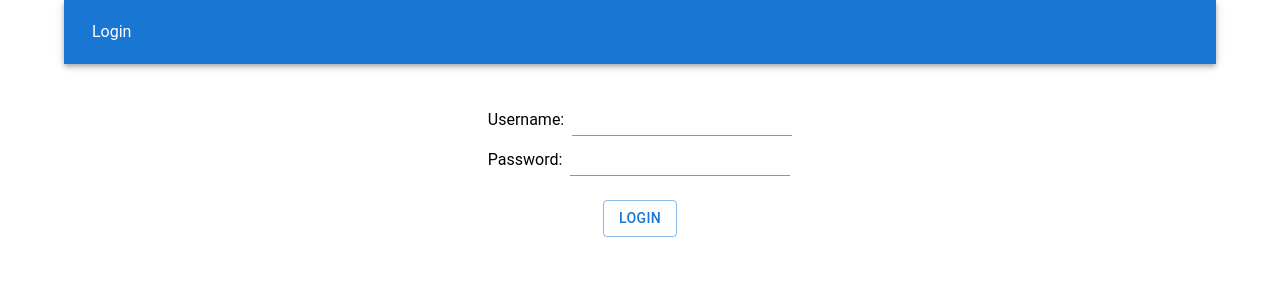
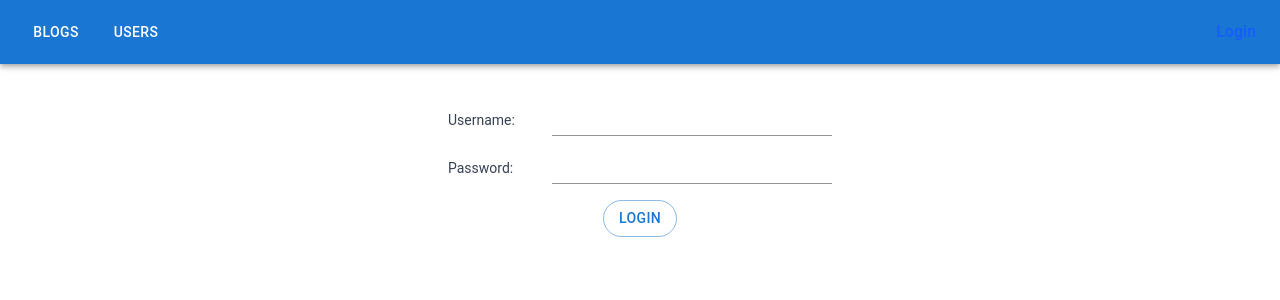
Before and after one commit to thetripleacoder/focus-space, a React app in the folder client/: page /create in a window 1280 px wide. Shown: the top 300 px of the page. Built offline with nearby package versions, Linux system fonts and the light colour scheme; the HTML template or start-up script is replaced by a standard one.

Commit message:
feat: Enhance UI for better user experience
- Improved blog list and details layout
- Styled blog form and login components
- Added button styling and rounded corners
- Enhanced menu and notification styling
- Improved user list component UI

```diff
--- a/client/src/App.jsx
+++ b/client/src/App.jsx
@@ -35,9 +35,8 @@ const App = () => {
   }, [loggedUser, dispatch]);
 
   return (
-    <Container>
+    <div className='w-full'>
       <Menu />
-
       <Notification />
 
       <Routes>
@@ -49,11 +48,11 @@ const App = () => {
             <Route path='/blogs/:id' element={<BlogDetails />} />
             <Route path='/users/:id' element={<UserBlogs />} />
             <Route path='/users' element={<Users />} />
-            {/* <Route path='/create' element={<CreateBlog />} /> */}
+            {/* <Route path="/create" element={<CreateBlog />} /> */}
           </>
         )}
       </Routes>
-    </Container>
+    </div>
   );
 };
 
--- a/client/src/components/BlogForm.jsx
+++ b/client/src/components/BlogForm.jsx
@@ -40,67 +40,42 @@ const BlogForm = ({ toggleRef }) => {
   };
 
   return (
-    <div className='w-100 mx-auto p-6 bg-white rounded-md '>
-      <h2 className='text-xl font-semibold text-gray-800 mb-4 text-center'>
-        Create a New Blog
+    <div className='max-w-2xl mx-auto mt-6 bg-white rounded-2xl shadow-lg border border-gray-200'>
+      <div className='px-6 py-4 border-b border-gray-100'>
+        <h2 className='text-lg font-semibold text-gray-800 text-center'>
+          What's on your mind, blogger?
         </h2>
+      </div>
 
-      <form onSubmit={addBlog} className='space-y-4'>
-        <div className='flex flex-col gap-1'>
-          <label htmlFor='title' className='text-sm text-gray-700'>
-            Title
-          </label>
+      <form onSubmit={addBlog} className='px-6 py-4 space-y-5'>
+        {['title', 'author', 'url'].map((field) => (
+          <div key={field}>
             <TextField
-            id='title'
+              id={field}
+              name={field}
               variant='outlined'
-            size='small'
-            data-testid='title'
-            name='title'
-            value={newBlogFormData.title}
+              size='medium'
+              placeholder={`Enter ${field}`}
+              value={newBlogFormData[field]}
               onChange={handleChange}
-            className='!bg-white'
+              fullWidth
+              InputProps={{
+                style: {
+                  borderRadius: '999px',
+                  backgroundColor: '#f9fafb',
+                },
+              }}
             />
           </div>
+        ))}
 
-        <div className='flex flex-col gap-1'>
-          <label htmlFor='author' className='text-sm text-gray-700'>
-            Author
-          </label>
-          <TextField
-            id='author'
-            variant='outlined'
-            size='small'
-            data-testid='author'
-            name='author'
-            value={newBlogFormData.author}
-            onChange={handleChange}
-            className='!bg-white'
-          />
-        </div>
-
-        <div className='flex flex-col gap-1'>
-          <label htmlFor='url' className='text-sm text-gray-700'>
-            URL
-          </label>
-          <TextField
-            id='url'
-            variant='outlined'
-            size='small'
-            data-testid='url'
-            name='url'
-            value={newBlogFormData.url}
-            onChange={handleChange}
-            className='!bg-white'
-          />
-        </div>
-
-        <div className='flex justify-center pt-2'>
+        <div className='flex justify-end pt-2'>
           <Button
             variant='contained'
             type='submit'
-            className='!bg-blue-500 hover:!bg-blue-600 !text-white'
+            className='!bg-blue-500 hover:!bg-blue-600 !text-white !rounded-full px-6 py-2 shadow-md'
           >
-            Create
+            Post Blog
           </Button>
         </div>
       </form>
--- a/client/src/components/BlogList.jsx
+++ b/client/src/components/BlogList.jsx
@@ -10,17 +10,14 @@ import Blog from './Blog';
 
 const BlogList = ({ blogs }) => {
   return (
-    <div>
-      <Typography variant='h3' component='h3'>
-        Blogs
-      </Typography>
-
-      <TableContainer component={Paper}>
+    <div className='px-4 py-6'>
+      <h1 className='text-2xl font-bold text-gray-900 mb-4'>Blogs</h1>
+      <TableContainer component={Paper} className='rounded-xl shadow-sm'>
         <Table>
           <TableBody>
             {blogs.map((blog) => (
               <TableRow key={blog.id}>
-                <TableCell>
+                <TableCell className='p-4'>
                   <Blog key={blog.id} selectedBlog={blog} />
                 </TableCell>
               </TableRow>
--- a/client/src/components/LoginForm.jsx
+++ b/client/src/components/LoginForm.jsx
@@ -51,31 +51,25 @@ const LoginForm = () => {
   };
 
   return (
-    <div className='flex items-center justify-center flex-col gap-4 mt-10'>
-      <form onSubmit={handleSubmit}>
-        <div className='flex flex-col gap-2'>
-          <div className='flex items-baseline gap-2'>
-            <span>Username:</span>
-
-            <TextField
-              variant='standard'
-              data-testid='title'
-              {...username.inputProps}
-            />
+    <div className='flex items-center justify-center flex-col gap-6 mt-10'>
+      <form onSubmit={handleSubmit} className='w-full max-w-sm space-y-4'>
+        {[
+          { label: 'Username', inputProps: username.inputProps },
+          { label: 'Password', inputProps: password.inputProps },
+        ].map(({ label, inputProps }, i) => (
+          <div key={i} className='flex items-center gap-2'>
+            <span className='text-sm text-gray-700 w-24'>{label}:</span>
+            <TextField variant='standard' {...inputProps} className='flex-1' />
           </div>
-          <div className='flex items-baseline gap-2'>
-            <span>Password:</span>
-            <TextField
-              variant='standard'
-              data-testid='author'
-              {...password.inputProps}
-            />
-          </div>
-          <div className='mt-4 items-center justify-center flex'>
-            <Button variant='outlined' type='submit'>
-              Login
-            </Button>
-          </div>
+        ))}
+        <div className='flex justify-center mt-4'>
+          <Button
+            variant='outlined'
+            type='submit'
+            className='!rounded-full px-6 py-1'
+          >
+            Login
+          </Button>
         </div>
       </form>
     </div>
--- a/client/src/components/Menu.jsx
+++ b/client/src/components/Menu.jsx
@@ -23,35 +23,44 @@ const Menu = () => {
   };
 
   return (
-    <Box sx={{ flexGrow: 1 }}>
-      <AppBar position='static'>
-        <Toolbar>
-          <IconButton
-            edge='start'
+    <AppBar position='static' className=' shadow-sm'>
+      <Toolbar className='flex justify-between'>
+        <div className='flex gap-4'>
+          <Button
             color='inherit'
-            aria-label='menu'
-          ></IconButton>
-          {loggedUser ? (
-            <>
-              <Button color='inherit' component={Link} to='/'>
+            component={Link}
+            to='/'
+            className='text-gray-800 font-medium'
+          >
             Blogs
           </Button>
-              <Button color='inherit' component={Link} to='/users'>
+          <Button
+            color='inherit'
+            component={Link}
+            to='/users'
+            className='text-gray-800 font-medium'
+          >
             Users
           </Button>
-              <Button color='inherit'></Button>
-              <Box sx={{ flexGrow: 1 }} />
-              <p>{loggedUser.name} Logged In</p>
-              <Button color='inherit' onClick={handleLogout}>
+        </div>
+        {loggedUser ? (
+          <div className='flex items-center gap-4'>
+            <p className='text-sm text-gray-600'>{loggedUser.name} Logged In</p>
+            <Button
+              color='inherit'
+              onClick={handleLogout}
+              className='text-red-500 font-medium'
+            >
               Logout
             </Button>
-            </>
+          </div>
         ) : (
-            <Link to='/login'>Login</Link>
+          <Link to='/login' className='text-blue-600 font-medium'>
+            Login
+          </Link>
         )}
       </Toolbar>
     </AppBar>
-    </Box>
   );
 };
 
--- a/client/src/components/Notification.jsx
+++ b/client/src/components/Notification.jsx
@@ -12,7 +12,7 @@ const Notification = () => {
     notification && (
       <Alert
         severity={notification.type === 'success' ? 'success' : 'error'}
-        style={style}
+        className='rounded-md shadow-sm'
       >
         {notification.content}
       </Alert>
--- a/client/src/components/Toggleable.jsx
+++ b/client/src/components/Toggleable.jsx
@@ -19,19 +19,19 @@ const Toggleable = forwardRef((props, refs) => {
   });
 
   return (
-    <div className='flex items-center justify-center flex-col gap-4 m-4 '>
-      <div style={hideWhenVisible} className=' flex flex-col gap-4'>
+    <div className='flex items-center justify-center flex-col gap-4 m-4'>
+      <div style={hideWhenVisible} className='flex flex-col gap-4'>
         <Button variant='contained' onClick={toggleVisibility}>
           {props.buttonLabel}
         </Button>
       </div>
       <div
         style={showWhenVisible}
-        className='togglableContent flex items-center justify-center flex-col'
+        className='togglableContent flex flex-col items-center gap-4'
       >
         {props.children}
         <Button variant='contained' onClick={toggleVisibility}>
-          cancel
+          Cancel
         </Button>
       </div>
     </div>
--- a/client/src/components/UserList.jsx
+++ b/client/src/components/UserList.jsx
@@ -13,41 +13,30 @@ import PropTypes from 'prop-types';
 
 const UserList = ({ users }) => {
   return (
-    <div className='mt-4'>
-      <Typography variant='h3' component='h3'>
-        Users
-      </Typography>
-      {/* <table>
-        <thead>
-          <tr>
-            <th>User</th>
-            <th>Blogs Created</th>
-          </tr>
-        </thead>
-        <tbody>
-          {users.map((user) => (
-            <tr key={user.id}>
-              <td>
-                <Link to={`/users/${user.id}`}>{user.name}</Link>
-              </td>
-              <td>{user.blogs.length || 0}</td>
-            </tr>
-          ))}
-        </tbody>
-      </table> */}
-      <TableContainer component={Paper}>
+    <div className='mt-4 px-4'>
+      <h1 className='text-2xl font-bold text-gray-900 mb-4'>Users</h1>
+      <TableContainer component={Paper} className='rounded-xl shadow-sm'>
         <Table>
           <TableHead>
             <TableRow>
-              <TableCell>User</TableCell>
-              <TableCell>Blogs Created </TableCell>
+              <TableCell className='font-semibold text-gray-700'>
+                User
+              </TableCell>
+              <TableCell className='font-semibold text-gray-700'>
+                Blogs Created
+              </TableCell>
             </TableRow>
           </TableHead>
           <TableBody>
             {users.map((user) => (
               <TableRow key={user.id}>
                 <TableCell>
-                  <Link to={`/users/${user.id}`}>{user.name}</Link>
+                  <Link
+                    to={`/users/${user.id}`}
+                    className='text-blue-600 hover:underline'
+                  >
+                    {user.name}
+                  </Link>
                 </TableCell>
                 <TableCell>{user.blogCount || 0}</TableCell>
               </TableRow>
--- a/client/src/pages/createBlog.jsx
+++ b/client/src/pages/createBlog.jsx
@@ -4,9 +4,5 @@ import Toggleable from '../components/Toggleable';
 
 export default function CreateBlog() {
   const blogFormRef = useRef();
-  return (
-    <Toggleable buttonLabel='Create new blog' ref={blogFormRef}>
-      <BlogForm toggleRef={blogFormRef} />
-    </Toggleable>
-  );
+  return <BlogForm toggleRef={blogFormRef} />;
 }
```
Also changed, not shown: client/src/components/Blog.jsx (+14 -16 lines). Lines whose indentation alone changed are shown as unchanged.
